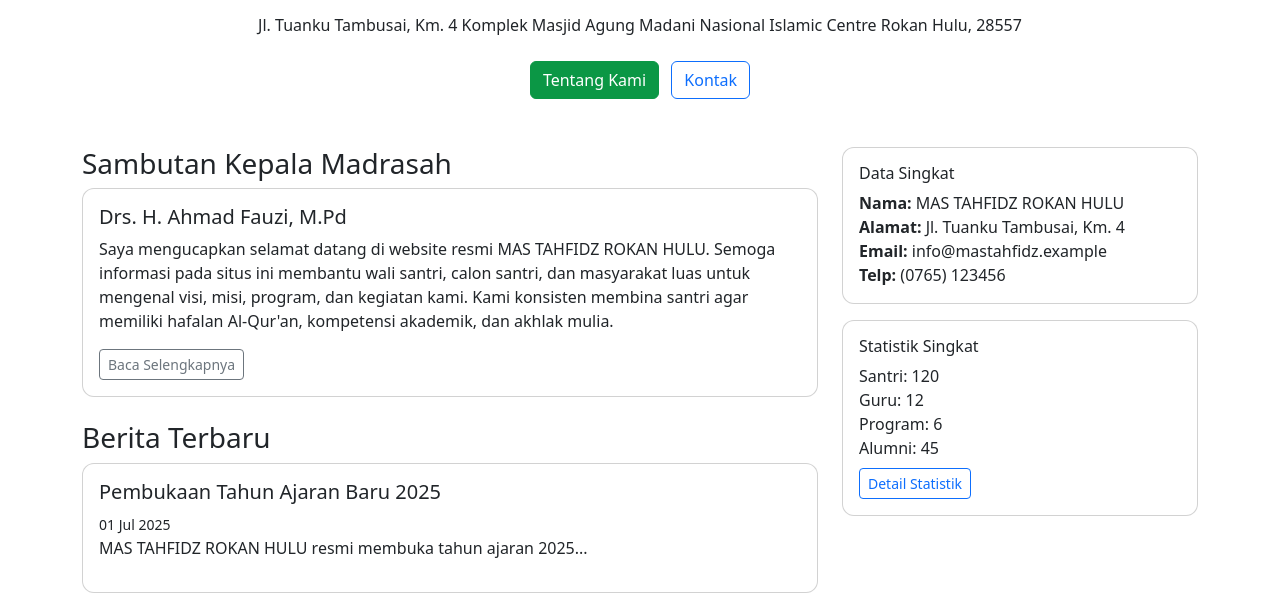
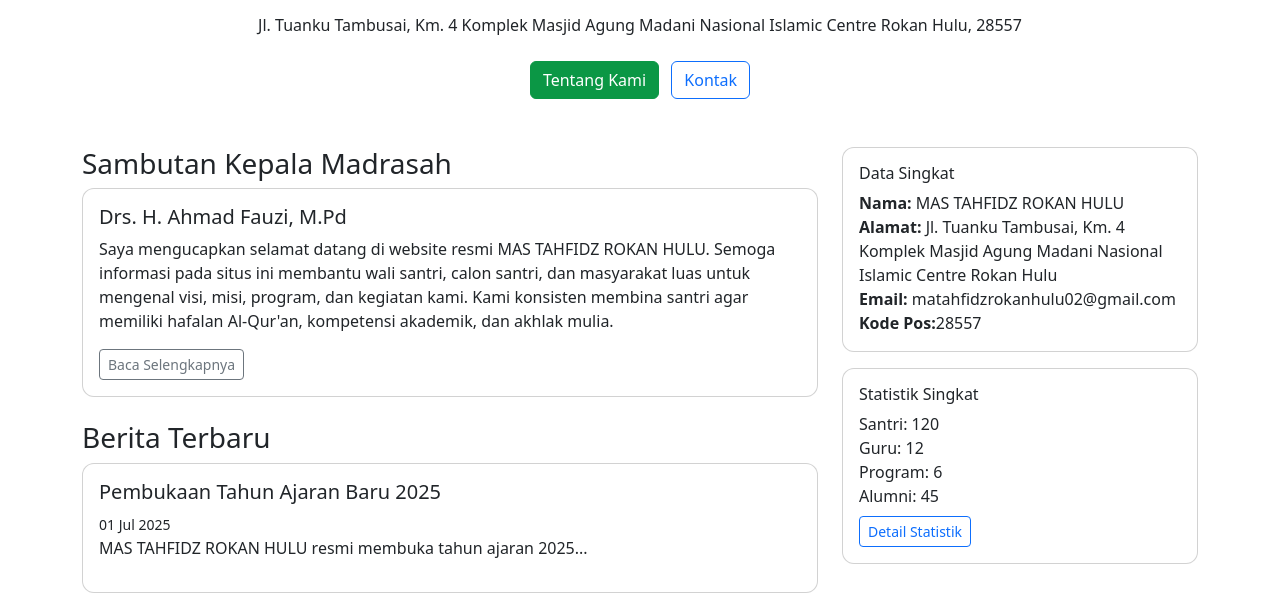
Before and after one commit to rianderh/mas-tahfidz-rokan-hulu, a plain HTML site: page index.html in a window 1280 px wide. Shown: the part 227-820 px from the top of the page. Drawn offline with nearby package versions, Linux system fonts and the light colour scheme.

Commit message:
Update index.html

```diff
--- a/index.html
+++ b/index.html
@@ -69,9 +69,9 @@
         <h6>Data Singkat</h6>
         <ul class="list-unstyled mb-0">
           <li><strong>Nama:</strong> MAS TAHFIDZ ROKAN HULU</li>
-          <li><strong>Alamat:</strong> Jl. Tuanku Tambusai, Km. 4</li>
-          <li><strong>Email:</strong> info@mastahfidz.example</li>
-          <li><strong>Telp:</strong> (0765) 123456</li>
+          <li><strong>Alamat:</strong> Jl. Tuanku Tambusai, Km. 4 Komplek Masjid Agung Madani Nasional Islamic Centre Rokan Hulu</li>
+          <li><strong>Email:</strong> matahfidzrokanhulu02@gmail.com</li>
+          <li><strong>Kode Pos:</strong>28557</li>
         </ul>
       </div>
     </div>
```
